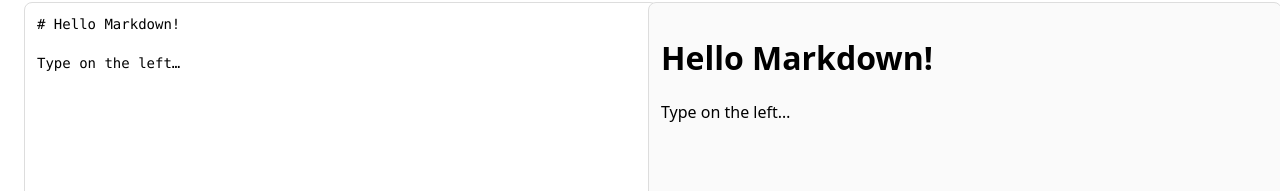
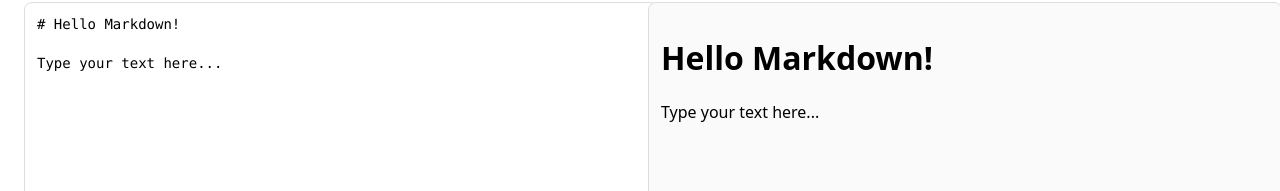
Before and after one commit to acciojob/markdown-Affan-Rafique, a React app: page / in a window 1280 px wide. Shown: the part 108-299 px from the top of the page. Built offline with nearby package versions, Linux system fonts and the light colour scheme.

Commit message:
Update MarkdownEditor.js

```diff
--- a/src/components/MarkdownEditor.js
+++ b/src/components/MarkdownEditor.js
@@ -2,25 +2,25 @@ import React, { useEffect, useState } from "react";
 import ReactMarkdown from "react-markdown";
 
 export default function MarkdownEditor() {
-  const [text, setText] = useState("# Hello Markdown!\n\nType on the left…");
+  const [text, setText] = useState("# Hello Markdown!\n\nType your text here...");
   const [preview, setPreview] = useState(text);
 
-  // live sync via useEffect (the tests require useEffect to update preview)
+  // useEffect to sync preview in real-time
   useEffect(() => {
     setPreview(text);
   }, [text]);
 
   return (
     <div className="editor-wrap">
-      {/* Left: input */}
+      {/* Left: Markdown input */}
       <textarea
         className="textarea"
         value={text}
         onChange={(e) => setText(e.target.value)}
-        placeholder="Write some **Markdown** here…"
+        placeholder="Write some **Markdown** here..."
       />
 
-      {/* Right: preview */}
+      {/* Right: Live Markdown preview */}
       <div className="preview">
         <ReactMarkdown>{preview}</ReactMarkdown>
       </div>
```
